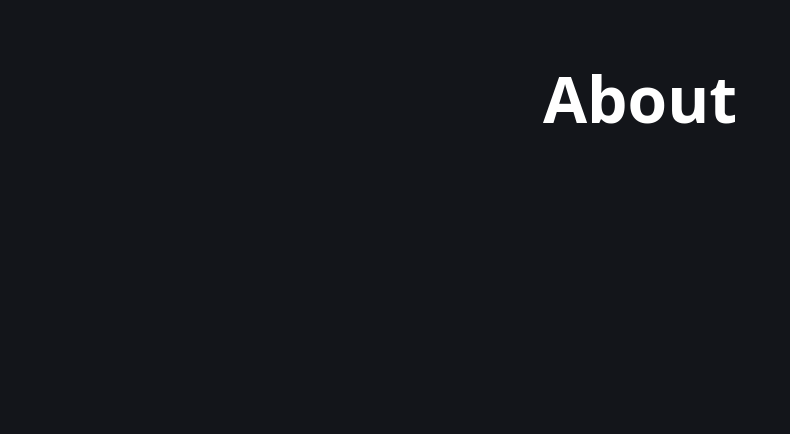
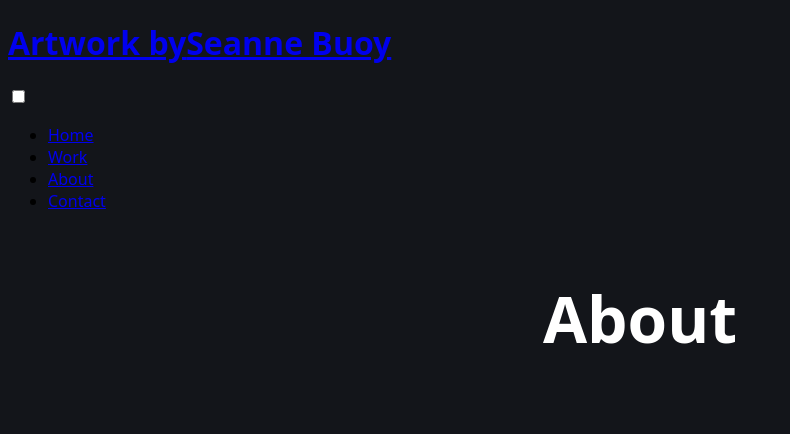
Before and after one commit to tracysgit/seanne-astro, an Astro site: page /about in a window 1280 px wide. Shown: the whole page, without its empty margins (0-790 px from the left). Built offline with nearby package versions, Linux system fonts and the light colour scheme; Astro itself is replaced by a stand-in of ours.

Commit message:
Recent file updates

```diff
--- a/src/layouts/Layout.astro
+++ b/src/layouts/Layout.astro
@@ -20,6 +20,30 @@ const { title, description } = Astro.props;
     <title>{title}</title>
   </head>
   <body>
+    <header>
+      <h1 class="h1-headline">
+        <a href="/work"
+          ><span class="visually-hidden">Artwork by</span>Seanne Buoy</a>
+      </h1>
+      <nav class="mainnav" aria-label="Main Menu">
+        <input class="mainmenu-btn" type="checkbox" id="mainmenu-btn" />
+        <label class="mainmenu-icon" html-for="mainmenu-btn" tabindex="0"
+          ><span class="navicon"></span></label
+        >
+        <ul class="mainmenu">
+          <li><a href="/">Home</a></li>
+          <li><a href="/work">Work</a></li>
+          <li><a href="/about">About</a></li>
+          <li>
+            <a
+              href="mailto:contact@seannebuoy.art?subject=Contact%20Seanne%20Buoy"
+              >Contact</a>
+          </li>
+          {/* <li><a href="/features">Features</a></li> */}
+          <!-- <li><LinkContactUs social={SOCIAL} text={"Contact"} /></li>  -->
+        </ul>
+      </nav>
+    </header>
     <slot />
   </body>
 </html>
--- a/src/pages/about.astro
+++ b/src/pages/about.astro
@@ -1,6 +1,6 @@
 ---
 import Layout from '../layouts/Layout.astro';
-import Card from '../components/Card.astro';
+// import Card from '../components/Card.astro';
 ---
 
 <Layout
```
Also changed, not shown: README.md, 1 other file.
